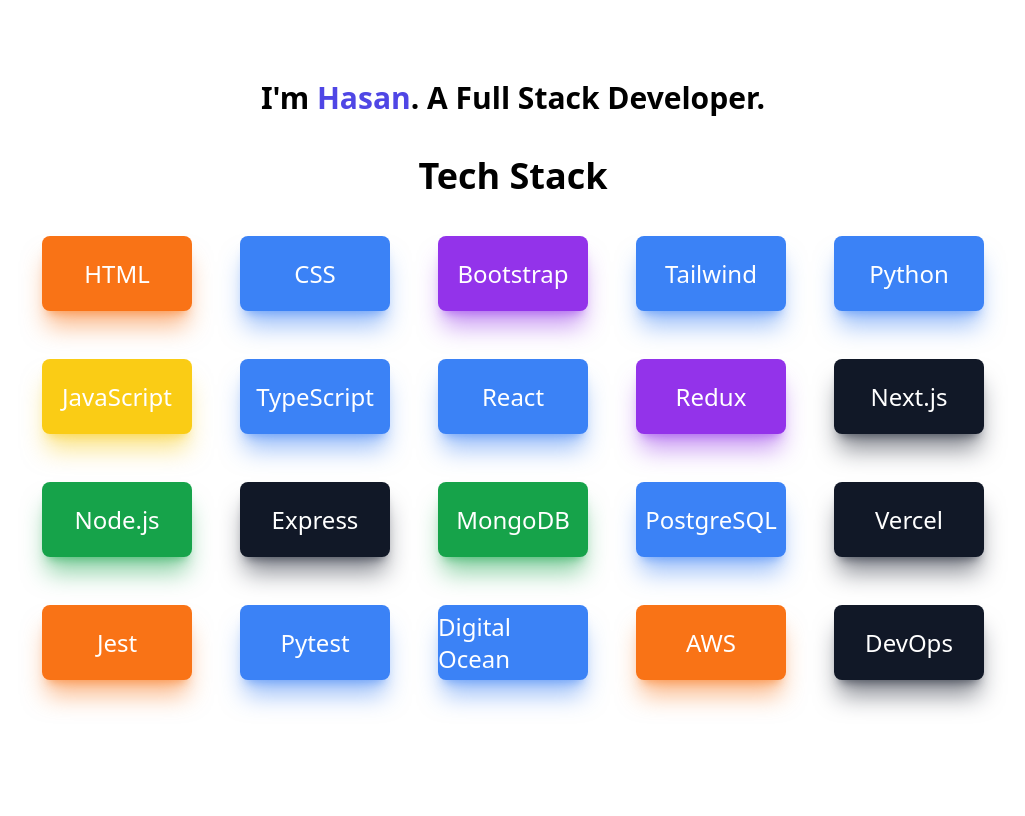
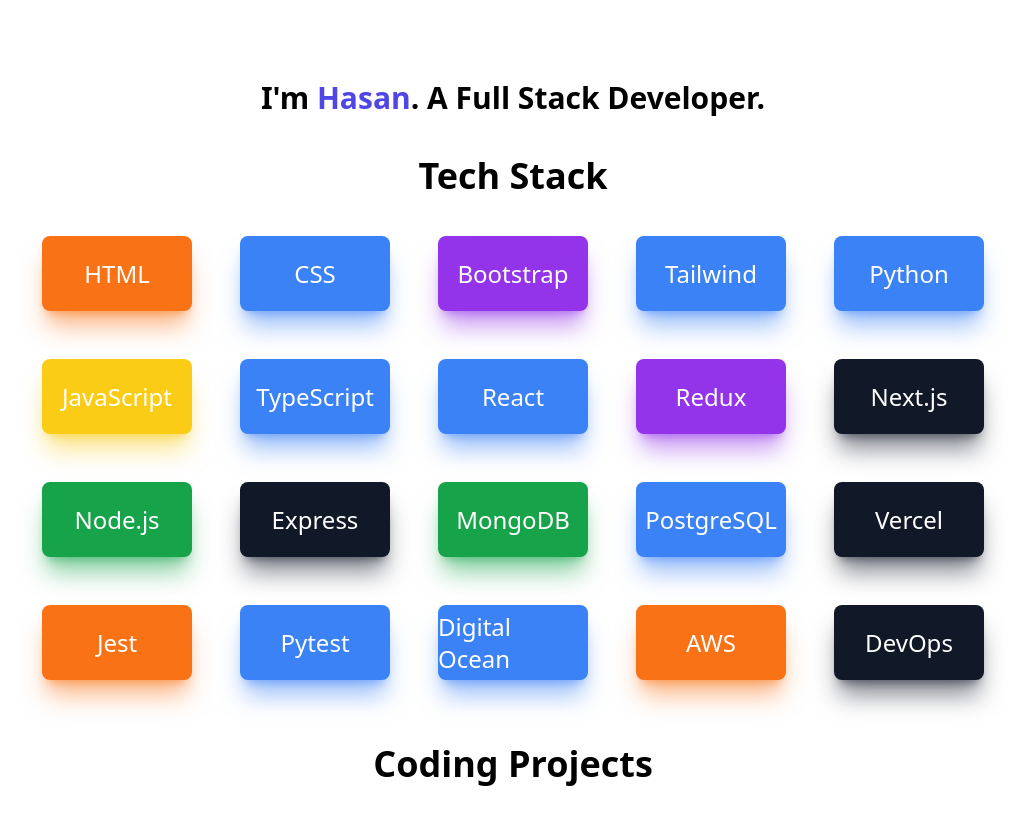
Before and after one commit to hsattar/hsattar, a Next.js app: page / in a window 1280 px wide. Shown: the whole page, without its empty margins (127-1152 px from the left). Built offline with nearby package versions, Linux system fonts and the light colour scheme.

Commit message:
updated linting rules

```diff
--- a/src/app/page.tsx
+++ b/src/app/page.tsx
@@ -1,4 +1,5 @@
 import HeroSection from "@/components/HeroSection"
+import CodingProjects from "@/components/projects"
 import Skills from "@/components/skills"
 
 export default function Home() {
@@ -6,6 +7,7 @@
     <>
     <HeroSection />
     <Skills />
+    <CodingProjects />
     </>
   )
 }
--- /dev/null
+++ b/src/components/projects.tsx
@@ -0,0 +1,8 @@
+export default function CodingProjects() {
+    return (
+        <>
+        <h2 className="text-center text-4xl font-semibold my-8 select-none mt-16">Coding Projects</h2>
+        {/* { codingProjects.map((project, index) => <SingleCodingProject key={index} {...project} />) } */}
+        </>
+    )
+}
```
Also changed, not shown: .eslintrc.json.
